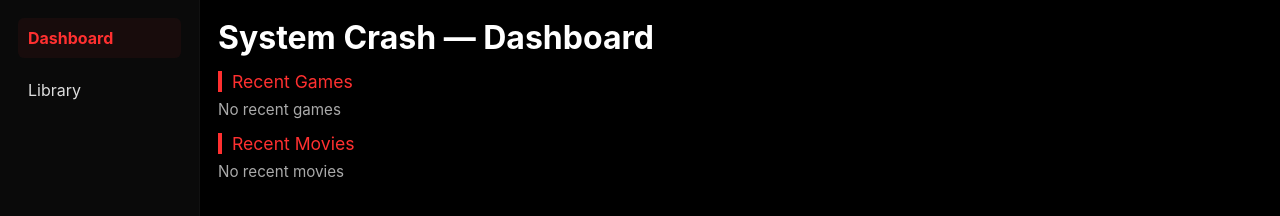
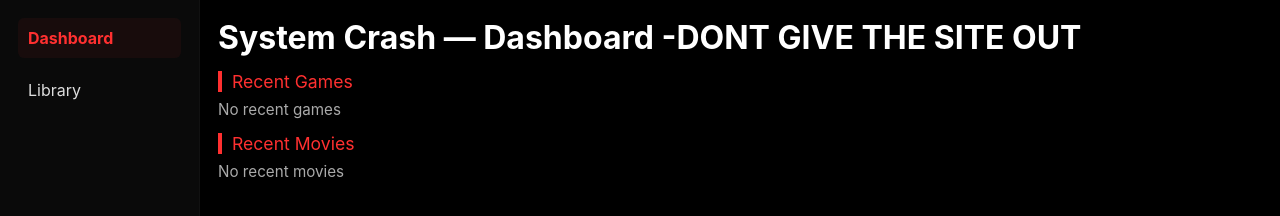
Before and after one commit to GLITCHED-OVERRIDE/System-Crash, a plain HTML site: page index.html in a window 1280 px wide. Drawn offline with Linux system fonts and the light colour scheme.

Commit message:
Update index.html

```diff
--- a/index.html
+++ b/index.html
@@ -91,7 +91,7 @@
 </div>
 
 <script>
-const GAMES_JSON = "https://cdn.jsdelivr.net/gh/NOTAHACKER9999/Hypper-Drive@main/Games/zones.json";
+const GAMES_JSON = "https://raw.githubusercontent.com/NOTAHACKER9999/Hypper-Drive/refs/heads/main/Games/zones.json";
 const TMDB_KEY = "0e33c92186263620ce8c7f6b8fb35b00";
 const TMDB_BASE = "https://api.themoviedb.org/3";
 const TMDB_IMG = "https://image.tmdb.org/t/p/w500";
@@ -149,7 +149,7 @@ function renderDashboard(){
   libraryBtn.classList.remove("active");
   contentArea.innerHTML="";
 
-  contentArea.appendChild(el('h1',{},'System Crash — Dashboard'));
+  contentArea.appendChild(el('h1',{},'System Crash — Dashboard -DONT GIVE THE SITE OUT'));
 
   /* Recent games */
   contentArea.appendChild(el('div',{className:'section-title'},'Recent Games'));
```
